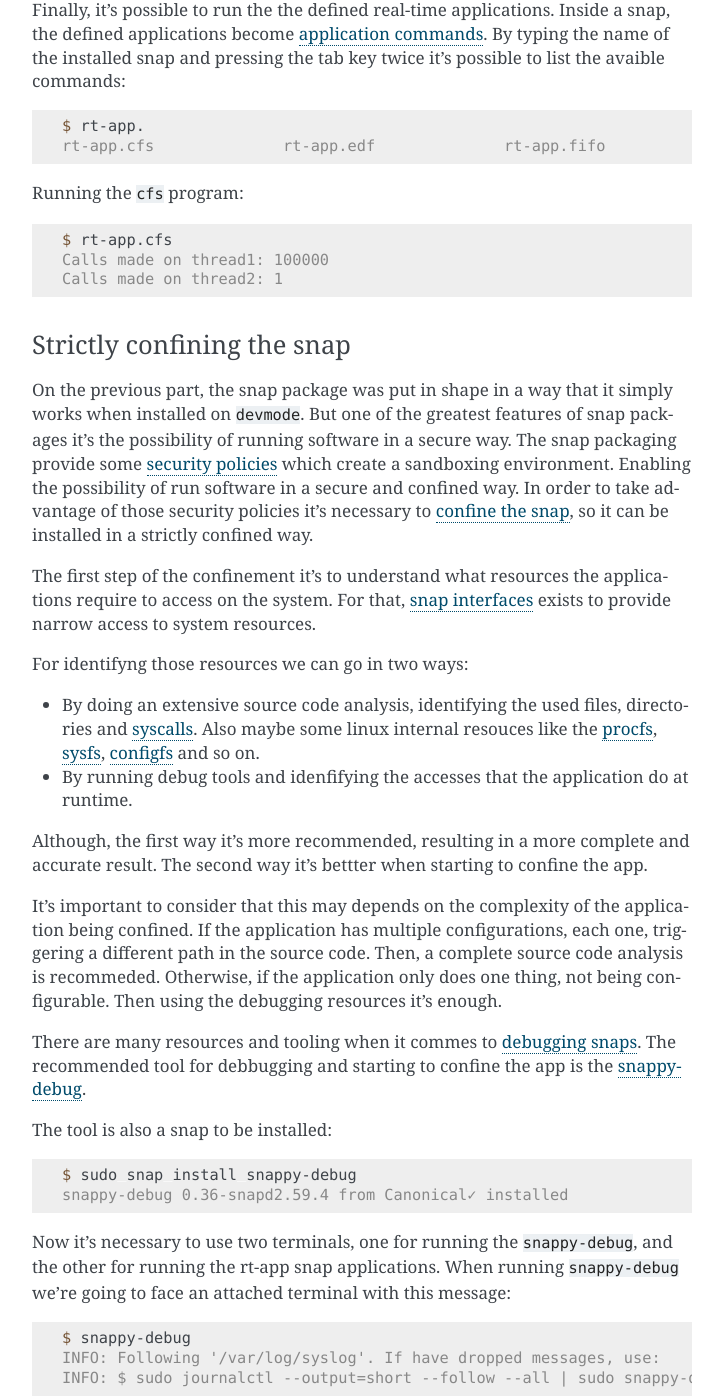
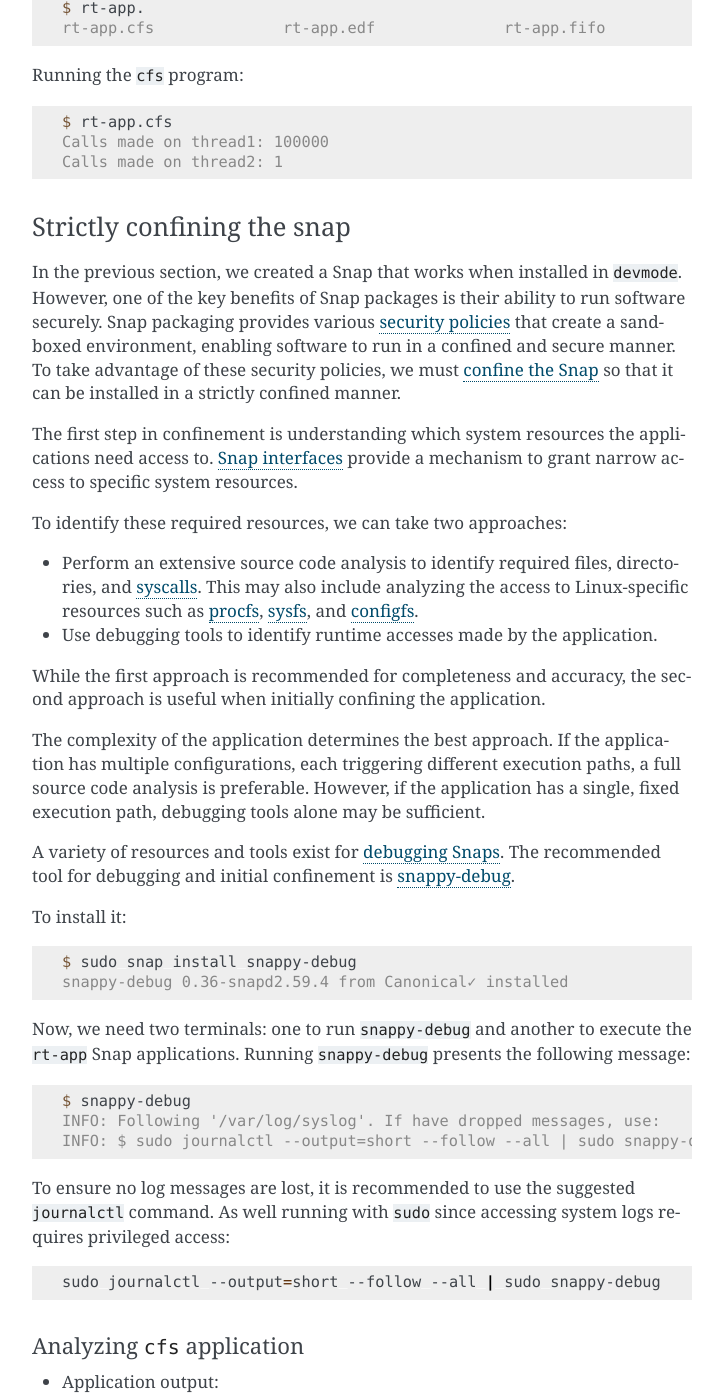
Before and after one commit to canonical/real-time-ubuntu-docs, a Sphinx documentation site: the page built from docs/tutorial/7-snaping.md, in a window 1280 px wide and 1400 px high, scrolled down 6207 px. Shown: the whole window, without its empty margins (388-1111 px from the left). Built offline with Sphinx 7.4.7, drawn with Linux system fonts in a browser that asks for light colours; some of the changed text lies outside the part shown.

Commit message:
refact: grammar improvements
Signed-off-by: Lincoln Wallace <lincoln.wallace@canonical.com>

````diff
--- a/docs/tutorial/7-snaping.md
+++ b/docs/tutorial/7-snaping.md
@@ -1,36 +1,35 @@
 # Snapping your real-time app
 
 Now that we have our real-time app working, it's time to package it.
-This step describes how to package your real-time app as a [snap package][snapcraft.io].
+This section describes how to package your real-time app as a [snap package][snapcraft.io].
 
 ## Installing requirements
 
-Some requirements are needed when building snap packages:
+Some dependencies are required when building snap packages:
 
-* Confirm that you have [snapd][snapd] installed by running `snap version`:
-  If you're using Ubuntu, it must come pre-installed already.
+- Confirm that you have [snapd][snapd] installed by running snap version:
+  If you're using Ubuntu, it should come pre-installed.
   Otherwise, refer to the [snapd installation docs][install_snapd].
 
-* Install the [snapcraft snap][snapcraft_docs].
+- Install the [snapcraft snap][snapcraft_docs]:
   ```shell
     sudo snap install --classic snapcraft
   ```
 
 ## Packaging
 
-The first step to do when starting to create a snap is to get the default template in place, this is done by running `snapcraft init`:
+The first step in creating a snap is to generate the default template by running `snapcraft init`:
 
 ```console
 $ snapcraft init
 Go to https://docs.snapcraft.io/the-snapcraft-format/8337 for more information about the snapcraft.yaml format.
 Successfully initialised project.
 ```
-By doing so, a directory called `snap` is created with the `snapcraft.yaml` file inside of it.
+This command creates a snap directory containing the snapcraft.yaml file.
 
-The command output gives you a link that points to the [build configuration][snapcraft_build_cfg] doc.
-You may also want to take a look on the [snapcraft.yaml schema][snapcraft_yaml], it's a good reference to understand what is possible on the `snapcraft.yaml` file.
+The output provides a link to the [build configuration][snapcraft_build_cfg] documentation.
 
-Let's have a look on this `snapcraft.yaml` file:
+Let's examine the `snapcraft.yaml` file:
 
 ```yaml
 name: demo # you probably want to 'snapcraft register <name>'
@@ -51,9 +50,10 @@
     # See 'snapcraft plugins'
     plugin: nil
 ```
-To understand better what each one of those fields mean, take a look into the [snapcraft.yaml schema][snapcraft_yaml] reference.
+You may also want to review the [snapcraft.yaml schema][snapcraft_yaml].
+Which serves as a reference for understanding what is possible in the `snapcraft.yaml` file.
 
-Our work directory should look like this:
+Your working directory should now look like this:
 
 ```console
 $ tree
@@ -69,29 +69,30 @@
 2 directories, 6 files
 ```
 
-It would be great to have a Makefile so we can build our real-time apps more easily.
-This will also help us on packaging our apps.
+To streamline the build process for our real-time apps, we should create a Makefile.
+This will also help with packaging.
 
-So let's create one:
+Let's create one:
 
 ```{literalinclude} Makefile
 :language: make
 ```
 
-We're going to make some modifications to the yaml manifest file:
+We'll also make some modifications to the YAML manifest file:
 
-- modify the name from `demo` to `rt-app`.
-- Write a nice summary for your snap as well a description of what it does.
+- Change the name from **demo** to **rt-app**.
+- Provide a meaningful summary and description of what the snap does.
 
 ### Defining the snap parts
 
 Once the Snap metadata boilerplate is in place, it's time to define the [snapcraft parts][snapcraft_parts].
-In Snaps, `parts` are the building blocks of the package, similar to a recipe's list of ingredients and the steps to prepare them.
-Since we have five `.c` source files, one might assume we need five parts.
-While that approach is possible, it's much easier to use the `Makefile` we just created.
-Since building sources with a Makefile is a common operation, Snapcraft provides [built-in plugins][snap_plugins] to simplify the process.
+In Snaps, `parts` serve as the building blocks of the package, similar to a recipe's list of ingredients and preparation steps.
 
-You can list the available plugins for your chosen [Snap base][snap_base] (defined under `base:` in `snapcraft.yaml`) by running `snapcraft plugins`:
+Since we have five `.c` source files, we might assume that we need five separate parts.
+While that approach is possible, it's much easier to leverage the Makefile we just created.
+Because compiling sources with a Makefile is common, Snapcraft provides [built-in plugins][snap_plugins] to simplify the process.
+
+To list the available plugins for your chosen [Snap base][snap_base] (as defined in the `base:` field of `snapcraft.yaml`), run `snapcraft plugins`:
 
 ```console
 $ snapcraft plugins
@@ -118,18 +119,17 @@
 flutter
 matter-sdk
 ```
-
-Since we build our `C` code using a `Makefile`, we can use the [make plugin][make_plugin].
+Since we build our `C` code using a Makefile, we can use the [make plugin][make_plugin].
 
 ```{tip}
-The make plugin relies on the Makefile had the `DESTDIR` variable as well on the possibility of that on to be overwritten.
-Since it uses it to correctly place the destination targets inside the snap squashfs file.
+The make plugin relies on the `DESTDIR` variable being available and configurable in the Makefile.
+It uses this variable to correctly place the built files inside the snap's SquashFS file.
 ```
 
-We're also going to rename our part to something more meaningful, like `src`.
-We need also to define the `source` from where the snapcraft tool will fetch the code.
-This could be from a remote git repository as well from the local files in the directory.
-Since we want all our `.c` files to be built into our realtime apps, our source will be defined as `.`.
+We're also going to rename our part to something more meaningful, such as `src`.
+Additionally, we need to specify the source location for snapcraft to fetch the code.
+This can be either a remote Git repository or local files within the project directory.
+Since we want all our `.c` files to be compiled into our real-time applications, we'll define our source as `.`:
 
 ```yaml
 parts:
@@ -137,8 +137,7 @@
     plugin: make
     source: .
 ```
-
-With this part defined, it's already possible to build the snap:
+With this part defined, we can now build the snap:
 
 ```console
 $ snapcraft -v
@@ -177,20 +176,20 @@
 Packed rt-app_0.1_amd64.snap
 ```
 
-The first time you build a snap it may take longer because snapcraft is also donwloading and installing a [build provider][build_provider] (as can be observed in the logs)
-It's also provisioning a [LXD container][lxd_container].
+The first time you build a snap, it may take longer because Snapcraft also downloads and installs a [build provider][build_provider] (as seen in the logs).
+It also provisions a [LXD container][lxd_container].
 
 The build generates an artifact named `rt-app_0.1_amd64.snap`.
 Each part of this name has a meaning:
-- `rt-app`: It's the name of the snap, as defined in the `name` field of `snapcraft.yaml`.
-- `0.1`: The version of the snap, as defined in the `version` field of `snapcraft.yaml`.
-  It can also be set dynamically based on a git tag or other information, as explained on [this document][using_craftctl_tool].
-- `amd64`: It's the architecture that the host builded from.
-  Since we're doing a native build, snapcraft detects the host architecture.
-  It's also possible to do a [cross compile when using autotools][cross_compile_autotools].
+- `rt-app`: The snap's name, as defined in the `name` field of `snapcraft.yaml`.
+- `0.1`: The snap's version, as defined in the `version` field of `snapcraft.yaml`.
+  This can be set dynamically based on a git tag or other information, as explained in [this document][using_craftctl_tool].
+- `amd64`: The architecture of the build system.
+  Since we're doing a native build, Snapcraft detects the host architecture.
+  Cross-compilation is also possible, as described in [cross compiling with autotools][cross_compile_autotools].
 
-It's possible to look what is inside this `.snap` file.
-Since the snap is basically a SquashFS file as explained in the [snap format document][snap_format], it's possible to unsquash it:
+It's possible to inspect the contents of this `.snap` file.
+Since a Snap is a [SquashFS] file, as explained in the [Snap format document][snap_format], we can unsquash it:
 
 ```console
 $ unsquashfs rt-app_0.1_amd64.snap
@@ -226,16 +225,16 @@
 4 directories, 6 files
 ```
 
-Now that it's confirmed that the real-time app binaries are there, it's time to define the apps.
+Now that we've confirmed that the real-time app binaries are present, it's time to define the apps.
 
 ### Defining snap apps
 
-A snap not necessarily needs to have apps defined, it can only provide files like libraries or binaries.
-Those snaps generally are called content snaps, because they make use of the [content interface][content_interface].
-That's why you can successfully build your snap without having defined any apps.
+A Snap doesn't necessarily need to have apps defined—it can provide only files such as libraries or binaries.
+These are generally referred to as content Snaps, as they use the [content interface][content_interface].
+That's why it's possible to build a Snap successfully without defining any apps.
 
-The simplest app definition includes the app name (which is the name of the object in the apps list) with the `command` property.
-Since the apps are inside the `bin` directory, it's necessary to define the path related to it.
+The simplest app definition includes the app name (which is the name of the object in the apps list) and the `command` property.
+Since the apps are inside the `bin` directory, we need to define the relative path to them:
 
 ```yaml
 apps:
@@ -256,25 +255,25 @@
 
 ```
 
-So, after defining the apps, it's possible to build again the snap file, by running `snapcraft -v` again.
-The second time that the snap is build is faster than the first one because there are already a
+After defining the apps, we can rebuild the Snap by running `snapcraft -v` again.
+The second build is faster than the first one because the necessary dependencies are already available.
+As well the necessary resources already created by the build provider (which is a lxd container in this case).
 
-Then we can install the snap by running the `snap install` command:
+We can then install the Snap using:
 
 ```console
 $ sudo snap install rt-app_0.1_amd64.snap
 error: cannot find signatures with metadata for snap "rt-app_0.1_amd64.snap"
 ```
 
-So, the command fails, this is because we're installing from an local build artifact.
-According with the [snap install modes document][snap_install_modes], when developing and testing a snap, it's recommended to install in `devmode`.
-Then installing it in `devmode`:
+The command fails because we're installing a locally built artifact.
+According to the [Snap install modes document][snap_install_modes], when developing and testing a Snap, it's recommended to install it in `devmode`:
 
 ```console
 $ sudo snap install ./rt-app_0.1_amd64.snap --devmode
 rt-app 0.1 installed
 ```
-Then we now have it in the list of installed snaps:
+Now, the Snap appears in the list of installed Snaps:
 
 ```console
 $ snap list rt-app
@@ -282,9 +281,9 @@
 rt-app     0.1             x1     -              -            devmode
 ```
 
-Finally, it's possible to run the the defined real-time applications.
-Inside a snap, the defined applications become [application commands][application_cmds].
-By typing the name of the installed snap and pressing the tab key twice it's possible to list the avaible commands:
+Finally, we can run the defined real-time applications.
+Within a Snap, the defined applications become [application commands][application_cmds].
+By typing the name of the installed Snap and pressing the Tab key twice, we can list the available commands:
 
 ```console
 $ rt-app.
@@ -301,43 +300,39 @@
 
 ### Strictly confining the snap
 
-On the previous part, the snap package was put in shape in a way that it simply works when installed on `devmode`.
-But one of the greatest features of snap packages it's the possibility of running software in a secure way.
-The snap packaging provide some [security policies][security_policies] which create a sandboxing environment.
-Enabling the possibility of run software in a secure and confined way.
-In order to take advantage of those security policies it's necessary to [confine the snap][snap_confinement], so it can be installed in a strictly confined way.
+In the previous section, we created a Snap that works when installed in `devmode`.
+However, one of the key benefits of Snap packages is their ability to run software securely.
+Snap packaging provides various [security policies][security_policies] that create a sandboxed environment, enabling software to run in a confined and secure manner.
+To take advantage of these security policies, we must [confine the Snap][snap_confinement] so that it can be installed in a strictly confined manner.
 
-The first step of the confinement it's to understand what resources the applications require to access on the system.
-For that, [snap interfaces][snap_interfaces] exists to provide narrow access to system resources.
+The first step in confinement is understanding which system resources the applications need access to.
+[Snap interfaces][snap_interfaces] provide a mechanism to grant narrow access to specific system resources.
 
-For identifyng those resources we can go in two ways:
+To identify these required resources, we can take two approaches:
 
-- By doing an extensive source code analysis, identifying the used files, directories and [syscalls].
-  Also maybe some linux internal resouces like the [procfs], [sysfs], [configfs] and so on.
+- Perform an extensive source code analysis to identify required files, directories, and [syscalls].
+  This may also include analyzing the access to Linux-specific resources such as [procfs], [sysfs], and [configfs].
 
-- By running debug tools and idenfifying the accesses that the application do at runtime.
+- Use debugging tools to identify runtime accesses made by the application.
 
-Although, the first way it's more recommended, resulting in a more complete and accurate result.
-The second way it's bettter when starting to confine the app.
+While the first approach is recommended for completeness and accuracy, the second approach is useful when initially confining the application.
 
-It's important to consider that this may depends on the complexity of the application being confined.
-If the application has multiple configurations, each one, triggering a different path in the source code.
-Then, a complete source code analysis is recommeded.
-Otherwise, if the application only does one thing, not being configurable.
-Then using the debugging resources it's enough.
+The complexity of the application determines the best approach.
+If the application has multiple configurations, each triggering different execution paths, a full source code analysis is preferable.
+However, if the application has a single, fixed execution path, debugging tools alone may be sufficient.
 
-There are many resources and tooling when it commes to [debugging snaps][debug_snaps].
-The recommended tool for debbugging and starting to confine the app is the [snappy-debug].
+A variety of resources and tools exist for [debugging Snaps][debug_snaps].
+The recommended tool for debugging and initial confinement is [snappy-debug].
 
-The tool is also a snap to be installed:
+To install it:
 
 ```console
 $ sudo snap install snappy-debug
 snappy-debug 0.36-snapd2.59.4 from Canonical✓ installed
 ```
 
-Now it's necessary to use two terminals, one for running the `snappy-debug`, and the other for running the rt-app snap applications.
-When running `snappy-debug` we're going to face an attached terminal with this message:
+Now, we need two terminals: one to run `snappy-debug` and another to execute the `rt-app` Snap applications.
+Running `snappy-debug` presents the following message:
 
 ```console
 $ snappy-debug
@@ -345,11 +340,12 @@
 INFO: $ sudo journalctl --output=short --follow --all | sudo snappy-debug
 ```
 
-To make sure that no message logs were dropped it's a good move to run the snap in the suggested form, by pipping it from the `journalctl`.
-Also, because since we're accesing the system logs, priviledge access is necessary.
-We're going to run the `sudo journalctl --output=short --follow --all | sudo snappy-debug`
+To ensure no log messages are lost, it is recommended to use the suggested `journalctl` command.
+As well running with `sudo` since accessing system logs requires privileged access:
 
-Then running the while running the `snappy-debug` we run the first app:
+```shell
+sudo journalctl --output=short --follow --all | sudo snappy-debug
+```
 
 #### Analyzing `cfs` application
 
@@ -362,13 +358,11 @@
 - Debug output:
 
 ```console
-$ sudo journalctl --output=short --follow --all | sudo snappy-debug
 
 
 ```
 
-Nothing is seeing on the output of `snappy-debug`.
-This means that the `cfs` application doesn't needs any aditional permission.
+No output from snappy-debug indicates that the `cfs` application does not require additional permissions
 
 #### Analyzing `edf` application
 
@@ -396,12 +390,12 @@
 * add 'process-control' to 'plugs'
 ```
 
-There is a [seccomp] message regarding the application doing a [sched_setattr] system call.
-Which in fact the application does by looking at the source code inside the `thread_start` function.
-The debugger tool also suggests which interface should we use.
-To understand better about interfaces, plugs and slots checkout this [interfaces management document][iface_mgmt].
+The [seccomp] message indicates that the application makes a [sched_setattr] system call.
+As confirmed in the source code, this occurs inside the `thread_start` function.
+The debug tool suggests adding the [process-control interface][proc_ctr_iface].
+To understand interfaces, plugs, and slots, refer to the [interface management document][iface_mgmt].
 
-So, it's necessary to add the `process-control` interface to the field `plugs` under the `edf` app:
+To grant the necessary permission, add `process-control` to the `plugs` field under the `edf` app definition:
 
 ```yaml
   edf:
@@ -409,28 +403,18 @@
     plugs:
       - process-control
 ```
-Now:
-  - compile again the snap;
-  - install the snap;
-  - run again the `edf` application.
 
+Rebuild and reinstall the Snap, then connect the interface:
+
+```{note}
 You may see some logs on the `snappy-debug` terminal regarding `lxd` during the `snapcraft` build, those can be safely ignored.
-Listing the avaible plug connections for the `rt-app` snap it's possible to see the new plug for `process-control` interface it's there:
-
-```console
-$ snap connections rt-app
-Interface        Plug                    Slot  Notes
-process-control  rt-app:process-control  -     -
 ```
-
-If you run again the app `edf`, the same seccomp report will show-up.
-In order to give the permission, it's necessary to connect the snap interface.
 
 ```shell
 sudo snap connect rt-app:process-control
 ```
 
-Now listing again it's possible to see that it reports that the interface was manually connected:
+Listing Snap connections confirms the manual connection:
 
 ```console
 $ snap connections rt-app
@@ -447,7 +431,7 @@
 
 #### Analyzing `thread-affinity` application
 
-When repeating the proccess for `thread-affinity` something different happens on the logs:
+Repeating the proccess for `thread-affinity` something different happens on the logs:
 
 - Application output:
 ```console
@@ -476,8 +460,7 @@
 
 ### Concluding the strict confinement
 
-Now that the needed interfaces are defined, it's necessary to change the `confinement` property on out manifest file.
-Change the confinement to `strict`:
+Now that the required interfaces are defined, change the `confinement` property to `strict`:
 
 ```yaml
 confinement: strict
````
Also changed, not shown: other parts of docs/tutorial/7-snaping.md (+3 -1 lines).
